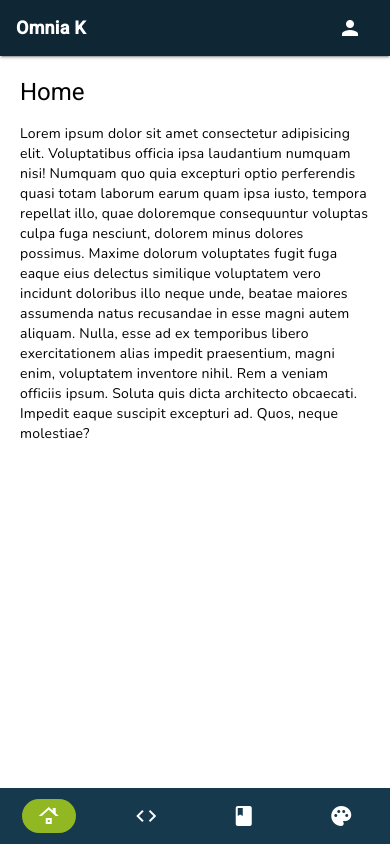
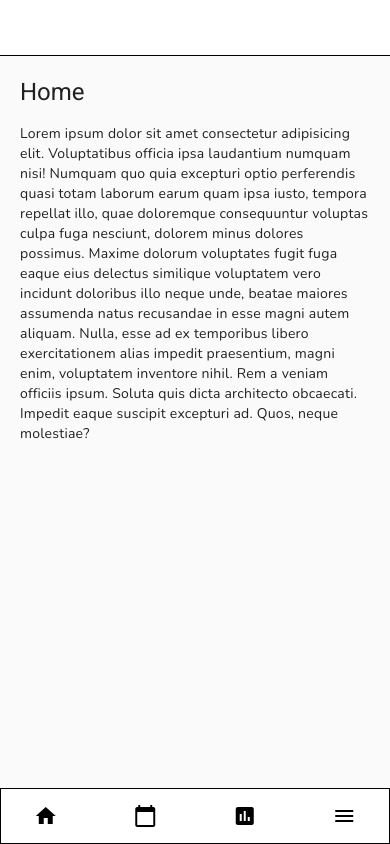
Before and after one commit to massaro-kiwibit/omniak-demo, an Angular app: page /home in a window 390 px wide. Built offline with nearby package versions, Linux system fonts and the light colour scheme.

Commit message:
new skeleton menu layout

```diff
--- a/src/app/app.component.html
+++ b/src/app/app.component.html
@@ -1,4 +1,4 @@
-<div class="layout">
+<!-- <div class="layout">
   <mat-toolbar class="header mat-elevation-z2">
     <span class="logo">Omnia K</span>
     <button mat-icon-button>
@@ -24,4 +24,35 @@
   <div class="content">
     <router-outlet></router-outlet>
   </div>
+</div> -->
+<div class="layout">
+  <div class="header">
+
+  </div>
+  <div class="left-nav-rail">
+
+  </div>
+  <mat-drawer-container class="drawer-container">
+    <mat-drawer mode="side" #drawer class="drawer">
+    </mat-drawer>
+    <mat-drawer-content>
+      <div class="content">
+        <router-outlet></router-outlet>
+      </div>
+    </mat-drawer-content>
+  </mat-drawer-container>
+  <div class="bottom-nav-rail">
+    <button mat-icon-button>
+      <mat-icon>home</mat-icon>
+    </button>
+    <button mat-icon-button>
+      <mat-icon>calendar_today</mat-icon>
+    </button>
+    <button mat-icon-button>
+      <mat-icon>assessment</mat-icon>
+    </button>
+    <button mat-icon-button (click)="drawer.toggle()">
+      <mat-icon>menu</mat-icon>
+    </button>
+  </div>
 </div>
--- a/src/app/app.component.scss
+++ b/src/app/app.component.scss
@@ -1,4 +1,4 @@
-$header-height: 56px;
+/* $header-height: 56px;
 $rail-width: 88px;
 $darker-base-color: #0f2734;
 $base-color: #16394e;
@@ -156,4 +156,56 @@ span {
   .drawer {
     display: none;
   }
+} */
+.layout {
+  height: 100%;
+  display: grid;
+  grid-template-areas: "header header" "left-nav-rail drawer-container";
+  grid-template-rows: 56px auto;
+  grid-template-columns: 88px auto;
 }
+.left-nav-rail {
+  grid-area: left-nav-rail;
+  border: 1px solid #000;
+}
+.bottom-nav-rail {
+  display: none;
+  grid-area: bottom-nav-rail;
+  border: 1px solid #000;
+}
+.header {
+  grid-area: header;
+  display: flex;
+  align-items: center;
+  border-bottom: 1px solid #000;
+}
+.drawer-container {
+  grid-area: drawer-container;
+}
+.drawer {
+  width: 320px;
+  border: 1px solid #000;
+  border-top-right-radius: 20px;
+  border-bottom-right-radius: 20px;
+}
+.content {
+  padding: 20px;
+}
+
+@media screen and (max-width: 960px) {
+  .layout {
+    grid-template-areas: "header" "drawer-container" "bottom-nav-rail";
+    grid-template-rows: 56px auto 56px;
+    grid-template-columns: auto;
+  }
+  .bottom-nav-rail {
+    display: flex;
+    gap: 10px;
+    flex-direction: row;
+    justify-content: space-around;
+    align-items: center;
+  }
+  .left-nav-rail {
+    display: none;
+  }
+}
--- a/src/app/app.component.ts
+++ b/src/app/app.component.ts
@@ -1,4 +1,5 @@
-import { Component } from '@angular/core';
+import { Component, ViewChild } from '@angular/core';
+import { MatDrawer } from '@angular/material/sidenav';
 
 @Component({
   selector: 'app-root',
@@ -58,6 +59,7 @@ export class AppComponent {
     },
   ]
   selected: any = null;
+  @ViewChild('drawer') drawer!: MatDrawer;
 }
 
 interface MenuItem {
--- a/src/app/app.module.ts
+++ b/src/app/app.module.ts
@@ -7,6 +7,7 @@ import { BrowserAnimationsModule } from '@angular/platform-browser/animations';
 import { MatIconModule } from '@angular/material/icon';
 import { MatToolbarModule } from '@angular/material/toolbar';
 import { MatButtonModule } from '@angular/material/button';
+import { MatSidenavModule } from '@angular/material/sidenav';
 
 @NgModule({
   declarations: [
@@ -18,7 +19,8 @@ import { MatButtonModule } from '@angular/material/button';
     BrowserAnimationsModule,
     MatIconModule,
     MatToolbarModule,
-    MatButtonModule
+    MatButtonModule,
+    MatSidenavModule
   ],
   providers: [],
   bootstrap: [AppComponent]
```
